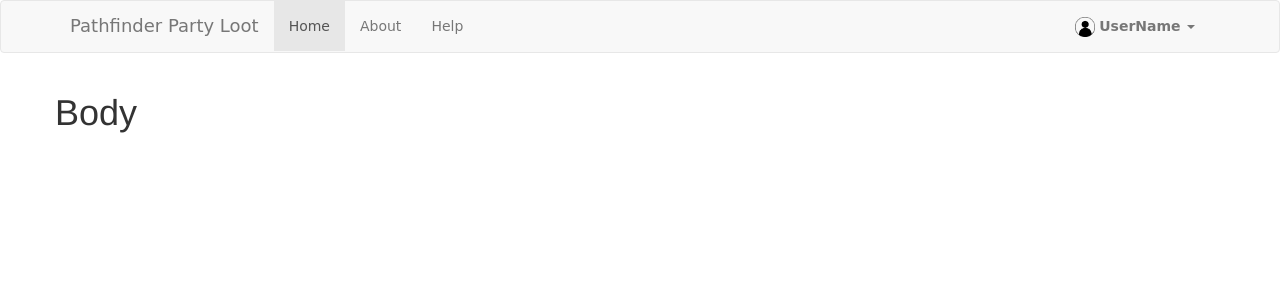
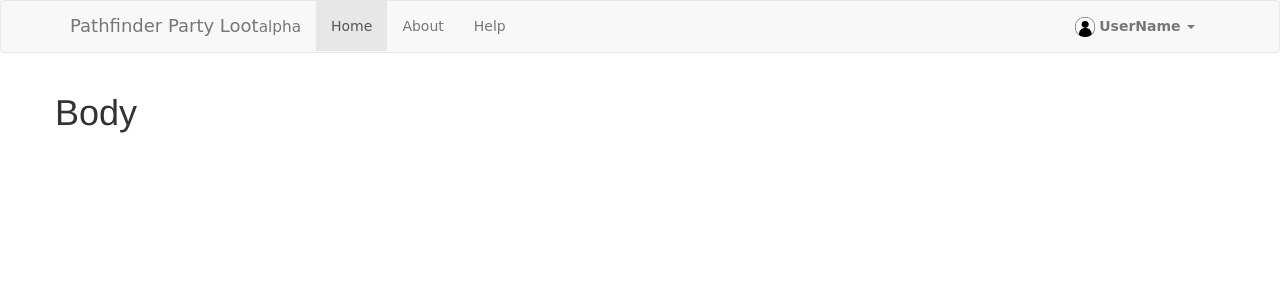
Before and after one commit to djbaumann/party-loot, a Flask app: page / in a window 1280 px wide. Shown: the top 300 px of the page. Run offline with Flask 2, Linux system fonts and the light colour scheme; some libraries are stand-ins or nearby versions; some web fonts are replaced.

Commit message:
added apha tag

```diff
--- a/templates/header.html
+++ b/templates/header.html
@@ -21,7 +21,7 @@
                     <span class="icon-bar"></span>
                     <span class="icon-bar"></span>
                 </button>
-                <a href="#" class="navbar-brand">Pathfinder Party Loot</a>
+                <a href="#" class="navbar-brand">Pathfinder Party Loot<small>alpha</small></a>
             </div>
             <div class="collapse navbar-collapse">
                 <ul class="nav navbar-nav">
```
